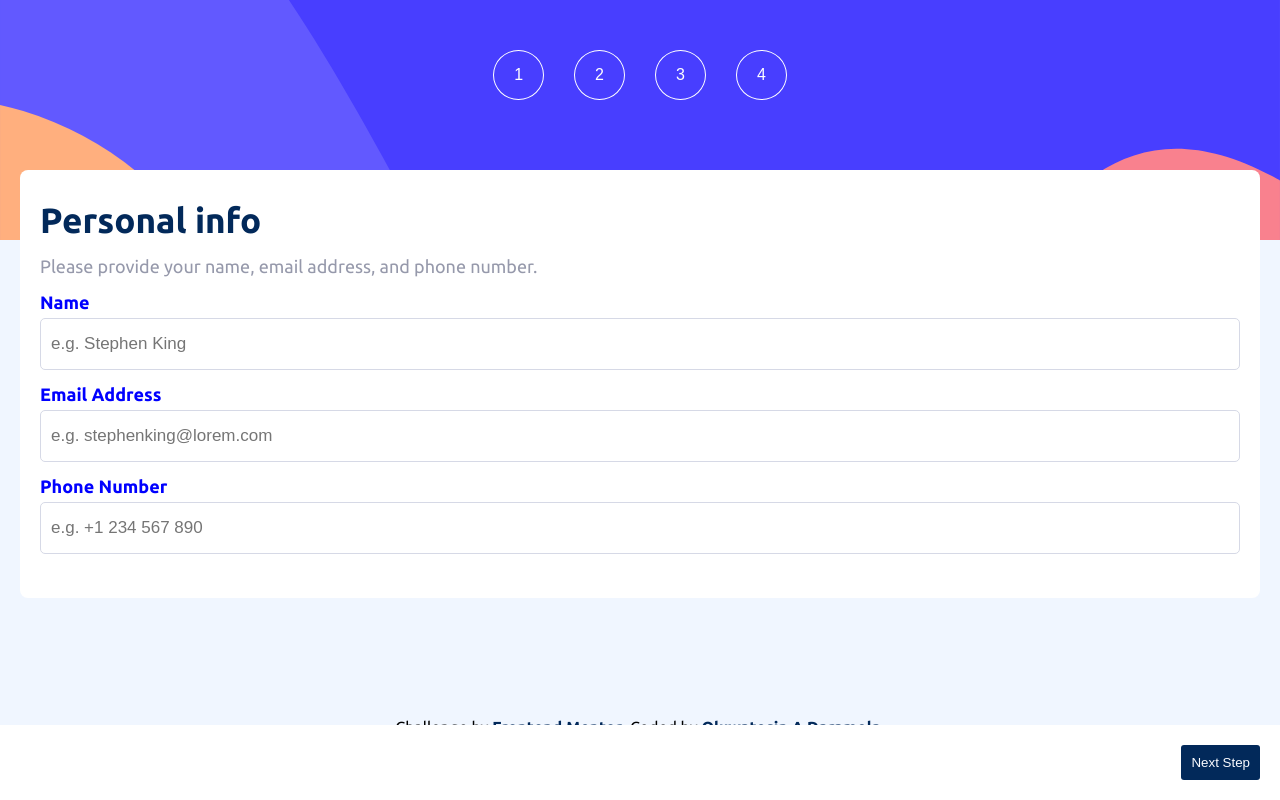
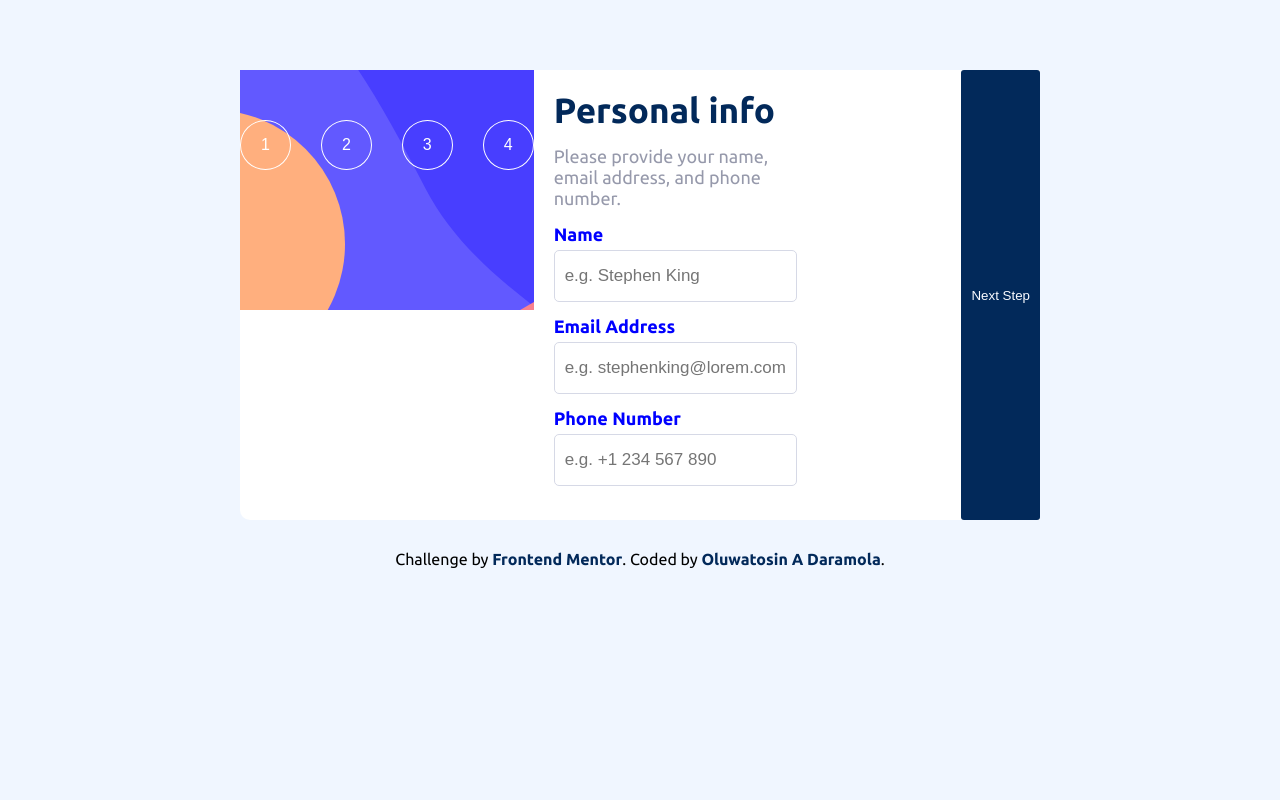
Before and after one commit to Heph-zibah/multi-step-form, a React (Create React App) app: page / in a window 1280 px wide. Built offline with nearby package versions, Linux system fonts and the light colour scheme.

Commit message:
added the media query

```diff
--- a/src/Styles/_resetTypo.scss
+++ b/src/Styles/_resetTypo.scss
@@ -77,3 +77,40 @@ footer {
         text-decoration: underline;
     }
 }
+
+@media screen and (min-width:1201px) {
+    body {
+            height: 100vh;
+            padding: 70px;
+        }
+    .container {
+        display: flex;
+        background-color: white;
+        max-width:800px;
+        margin: 0 auto;
+        border-radius: 10px;
+    }
+        .steps__container {
+            background-color: white;
+            padding: 20px;
+            margin: 0;
+            position:static;
+            border-radius: none;
+
+            h1 {
+                font-size: 35px;
+            }
+
+            p {
+                font-size: 18px;
+                margin: 15px 0;
+            }
+        }
+        .steps__actions {
+            background-color: white;
+            display: flex;
+            justify-content: space-between;
+            padding: 0;
+            position: static;
+        }
+}
```
